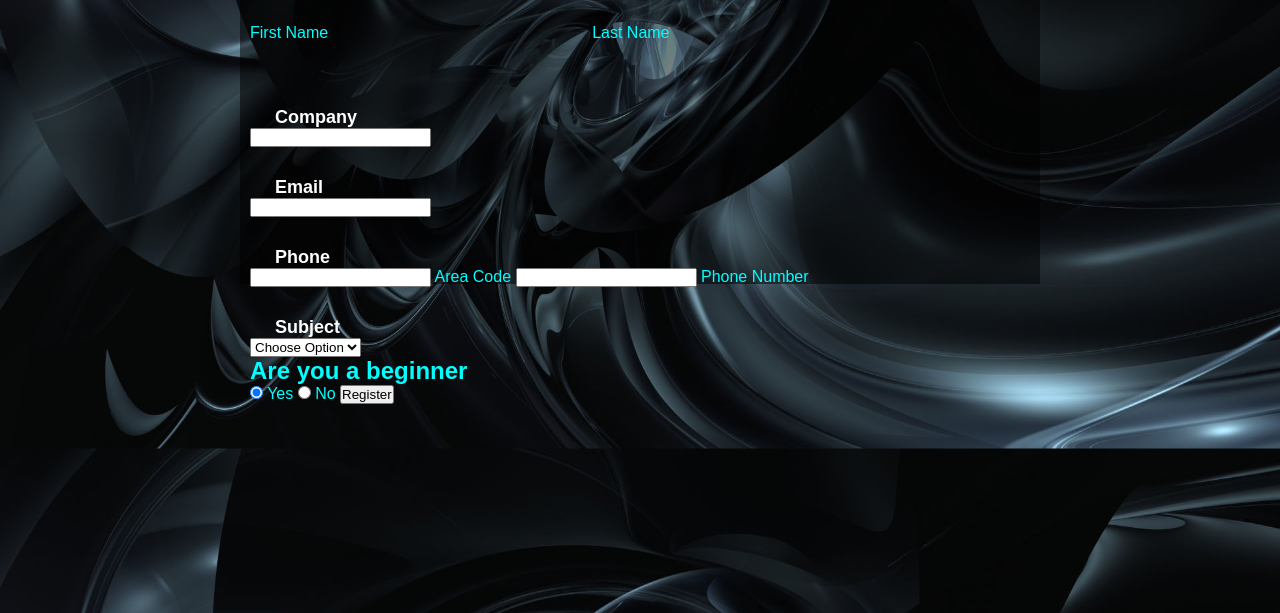
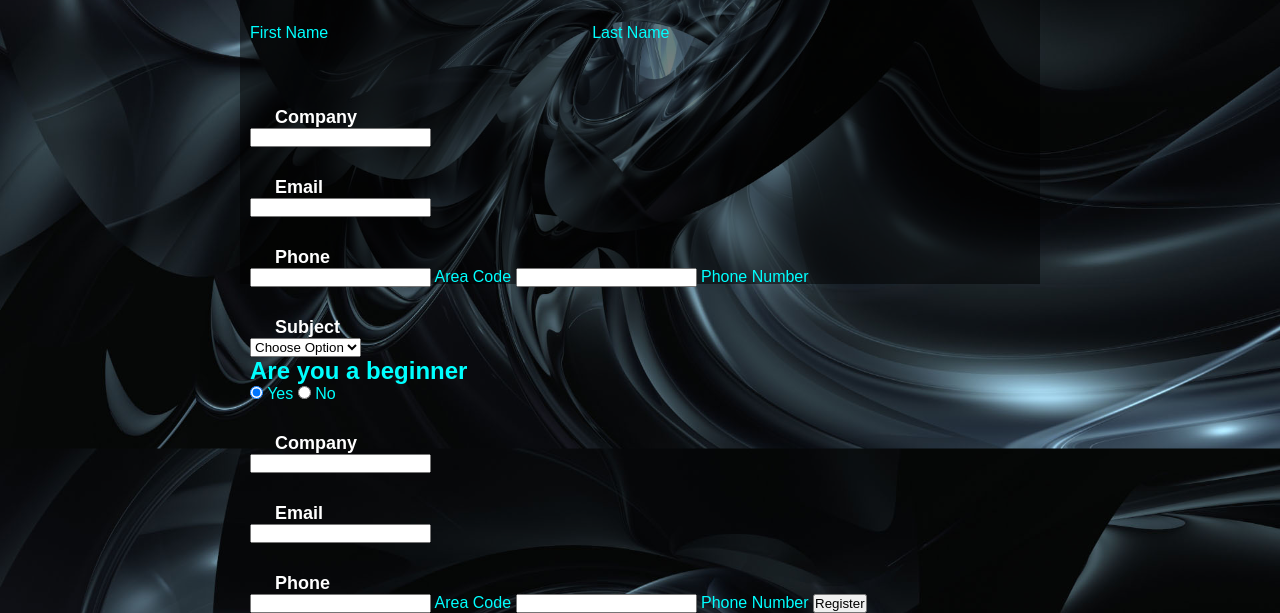
Before and after one commit to pauldropz/Form_reg, a plain HTML site: page index.html in a window 1280 px wide. Shown: the part 187-800 px from the top of the page. Drawn offline with Linux system fonts and the light colour scheme.

Commit message:
modification

```diff
--- a/index.html
+++ b/index.html
@@ -56,6 +56,19 @@
                         No
                 </label>
 
+                <h2 class="name">Company</h2>
+                    <input class="company" type="text" name="company">
+                    <!-- <label class="companyLabel">Company name</label> -->
+
+                    <h2 class="name">Email</h2>
+                    <input class="email" type="text" name="email">
+
+                    <h2 class="name">Phone</h2>
+                    <input class="code" type="text" name="area_code">
+                    <label class="areaCode">Area Code</label>
+                    <input class="number" type="text" name="phone">
+                    <label class="phoneNumber">Phone Number</label>
+
                 <button type="submit">Register</button>
 
 
```
